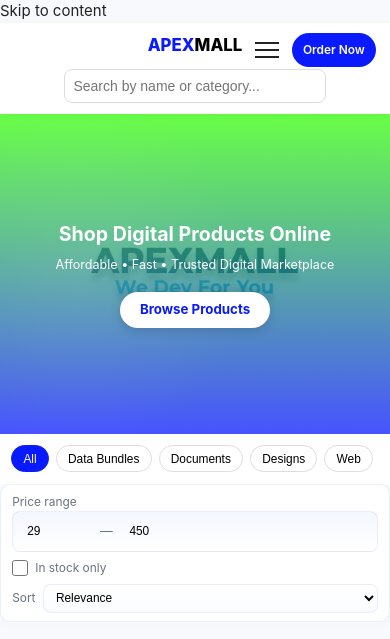
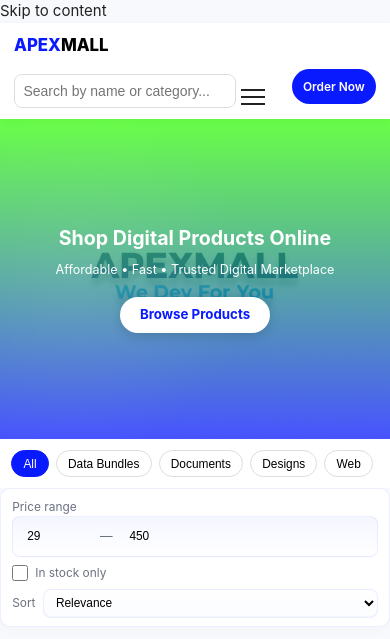
Before and after one commit to apexmall324/apexmall, a plain HTML site: page index.html in a window 390 px wide. Shown: the top 639 px of the page. Drawn offline with Linux system fonts and the light colour scheme.

Commit message:
Update styles.css

```diff
--- a/styles.css
+++ b/styles.css
@@ -55,6 +55,7 @@ img {
   display: flex;
   align-items: center;
   justify-content: space-between;
+  flex-wrap: wrap;
   box-shadow: 0 2px 8px rgba(0,0,0,0.05);
   transition: box-shadow 0.3s ease, padding 0.3s ease;
 }
@@ -80,6 +81,48 @@ img {
 
 .logo span {
   color: #000;
+}
+
+/* Header wrapper for navbar + hero */
+.site-header {
+  width: 100%;
+  display: block;
+}
+
+/* tighten spacing between nav and hero */
+.site-header .navbar { padding-bottom: 0.4rem; }
+.site-header .hero { margin-top: 0.6rem; }
+
+/* Top row inside navbar to keep logo and toggle aligned on one line */
+.nav-top {
+  width: 100%;
+  display: flex;
+  align-items: center;
+  justify-content: space-between;
+}
+
+/* On larger screens leave search in the middle; on small screens force it below the top row */
+.search-wrapper {
+  flex: 1;
+  max-width: 420px;
+  position: relative;
+}
+
+/* Nudge hamburger slightly upward so it's visually aligned with the logo */
+.nav-top .nav-toggle {
+  transform: translateY(-6px);
+}
+
+@media (max-width: 420px) {
+  .nav-top .nav-toggle { transform: translateY(-4px); }
+}
+
+@media (max-width: 768px) {
+  .nav-top { width: 100%; }
+  .search-wrapper { order: 2; width: 100%; max-width: none; margin-top: 0.6rem; }
+  .nav-top { order: 1; }
+  /* ensure hamburger remains a comfortable tap target on mobile */
+  .nav-toggle { padding: 0.6rem; font-size: 1.1rem; }
 }
 
 /* ===============================
@@ -230,7 +273,7 @@ img {
 }
 
 .nav-toggle {
-  display: none; /* shown on small screens */
+  display: inline-flex;
   background: none;
   border: none;
   padding: 0.35rem;
@@ -284,8 +327,18 @@ img {
   text-decoration: none;
 }
 
-.mobile-categories { display: flex; flex-direction: column; gap: 0.4rem; margin-bottom: 0.6rem; }
-.mobile-categories .category { border-radius: 8px; padding: 0.5rem; text-align: left; width: 100%; }
+.mobile-categories {
+  display: flex;
+  flex-direction: column;
+  gap: 0.4rem;
+  margin-bottom: 0.6rem;
+}
+.mobile-categories .category {
+  border-radius: 8px;
+  padding: 0.5rem;
+  text-align: left;
+  width: 100%;
+}
 
 
 /* ===============================
@@ -1444,15 +1497,17 @@ img {
     gap: 1rem;
   }
 
-  /* Navbar */
+  /* Navbar: switch to grid on small screens to allow precise two-row layout */
   .navbar {
-    flex-direction: column;
-    align-items: stretch;
+    display: grid;
+    grid-template-columns: 1fr auto;
+    grid-template-rows: auto auto;
+    grid-template-areas:
+      "logo toggle"
+      "search actions";
     padding: 0.75rem 1rem;
-    gap: 0.75rem;
-    display: flex;
-    justify-content: space-between;
-    align-items: center;
+    gap: 0.5rem 1rem; /* row gap + column gap */
+    position: relative;
   }
 
   .navbar.scrolled {
@@ -1461,6 +1516,7 @@ img {
   }
 
   .logo {
+    grid-area: logo;
     font-size: 1.4rem;
     font-weight: 800;
     color: #0A1AFF;
@@ -1476,9 +1532,8 @@ img {
 
   /* Search bar */
   .search-wrapper {
-    flex: 1;
-    max-width: none;
-    width: calc(100% - 100px);
+    grid-area: search;
+    width: 100%;
   }
 
   .search-bar {
@@ -1544,23 +1599,34 @@ img {
   }
 
   /* NAV ACTIONS & MOBILE MENU */
+  /* On mobile the hamburger is pulled out of the normal flow so it can live in the corner
+     while the "Order Now" button sits in the line below the search input. */
   .nav-actions {
+    grid-area: actions;
     display: flex;
     align-items: center;
     gap: 0.5rem;
+    /* order button should sit at end of second row */
+    position: static;
+    justify-self: end;
+  }
+  /* keep toggle always in the top right corner */
+  .nav-toggle {
     position: absolute;
     top: 10px;
     right: 14px;
-    z-index: 1200;
   }
 
   .nav-toggle {
+    grid-area: toggle;
     display: inline-flex;
     background: none;
     border: none;
     padding: 0.4rem;
     cursor: pointer;
     font-size: 1.2rem;
+    /* keep top-right corner via grid placement; no absolute necessary now */
+    position: relative;
   }
 
   .nav-toggle .hamburger {
@@ -3025,18 +3091,63 @@ body.modal-open {
   border-radius: 12px;
   box-shadow: 0 8px 28px rgba(12,20,80,0.04);
 }
-.admin-page h1 { margin-bottom: 0.25rem; }
-.admin-page .muted { color: #6b7280; margin-bottom: 1rem; }
-.admin-controls { display:flex; gap:1rem; align-items:center; justify-content:space-between; margin-bottom:1rem; }
-.admin-controls input { padding:0.5rem 0.75rem; border-radius:8px; border:1px solid var(--border); width: 46%; }
-.admin-actions { display:flex; gap:0.6rem; }
-.admin-status { margin-bottom: 1rem; color: var(--muted); }
-
-.admin-table { width:100%; border-collapse: collapse; }
-.admin-table th, .admin-table td { padding: 0.6rem 0.8rem; border-bottom: 1px solid rgba(0,0,0,0.04); text-align:left; }
-.admin-table td.mono { font-family: ui-monospace, SFMono-Regular, Menlo, Monaco, 'Roboto Mono', monospace; color: #374151; }
-.admin-table img { border-radius:6px; object-fit:cover; }
-.stock-input { width: 84px; padding:0.35rem 0.45rem; border-radius:8px; border:1px solid var(--border); }
+.admin-page h1 {
+  margin-bottom: 0.25rem;
+}
+.admin-page .muted {
+  color: #6b7280;
+  margin-bottom: 1rem;
+}
+.admin-controls {
+  display:flex;
+  gap:1rem;
+  align-items:center;
+  justify-content:space-between;
+  margin-bottom:1rem;
+}
+
+.admin-controls input {
+  padding:0.5rem 0.75rem;
+  border-radius:8px;
+  border:1px solid var(--border);
+  width: 46%;
+}
+
+.admin-actions {
+  display:flex;
+  gap:0.6rem;
+}
+
+.admin-status {
+  margin-bottom: 1rem;
+  color: var(--muted);
+}
+
+.admin-table {
+  width:100%;
+  border-collapse: collapse;
+}
+.admin-table th, .admin-table td {
+  padding: 0.6rem 0.8rem;
+  border-bottom: 1px solid rgba(0,0,0,0.04);
+  text-align:left;
+}
+.admin-table td.mono {
+  font-family: ui-monospace, SFMono-Regular, Menlo, Monaco, 'Roboto Mono', monospace;
+  color: #374151;
+}
+
+.admin-table img {
+  border-radius:6px;
+  object-fit:cover;
+}
+
+.stock-input {
+  width: 84px;
+  padding:0.35rem 0.45rem;
+  border-radius:8px;
+  border:1px solid var(--border);
+}
 
 @media (max-width: 768px) {
   .admin-controls { flex-direction: column; gap:0.6rem; }
```
